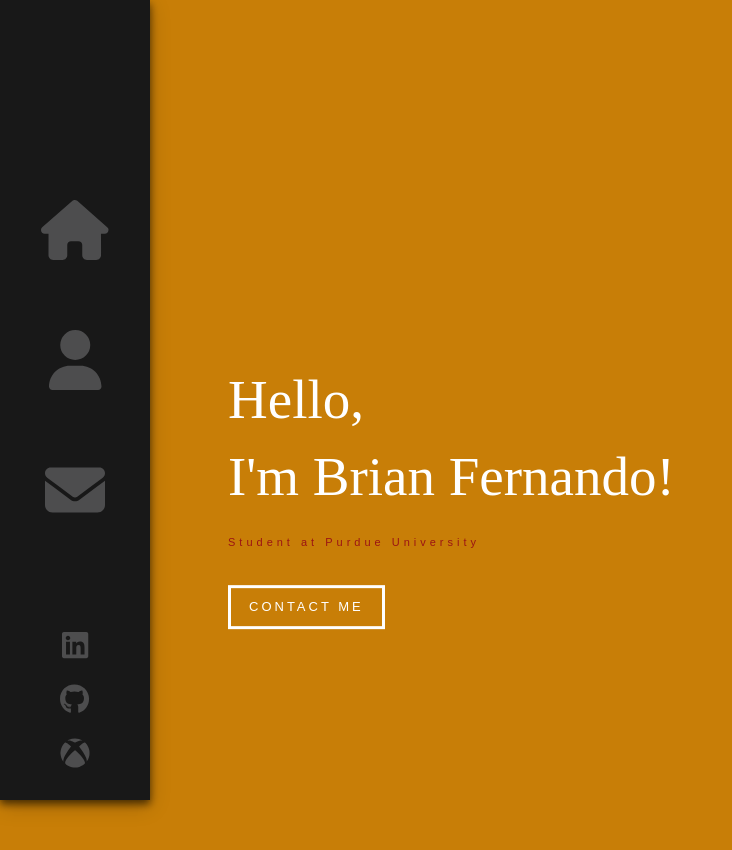
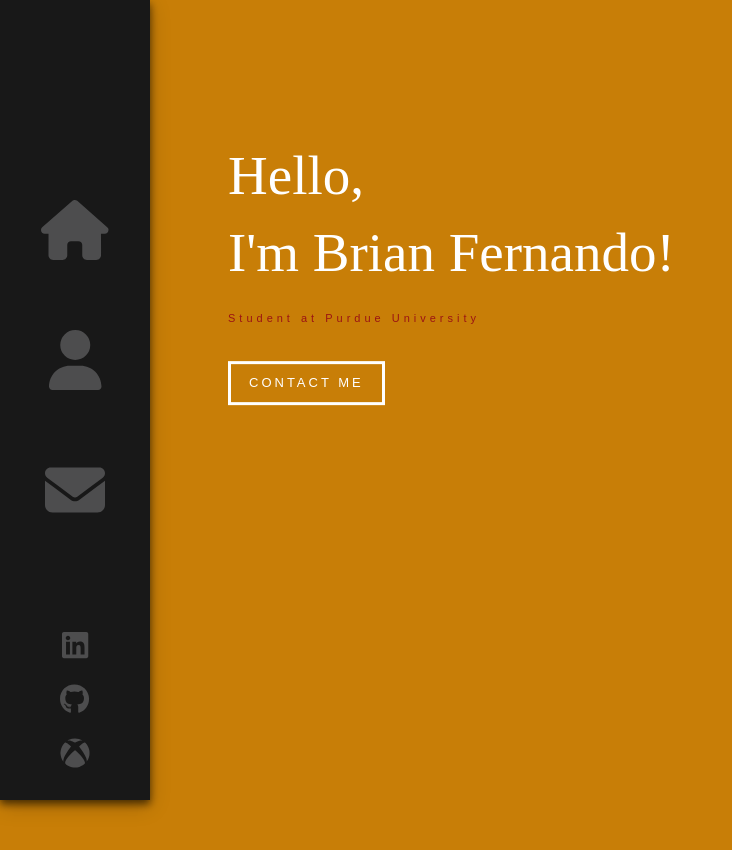
Before and after one commit to brianfdo/portfolio, a React (Create React App) app in the folder web-portfolio/: page / in a window 1280 px wide. Shown: the top 850 px of the page, without its empty margins (0-732 px from the left). Built offline with nearby package versions, Linux system fonts and the light colour scheme.

Commit message:
sticky should work

```diff
--- a/web-portfolio/package.json
+++ b/web-portfolio/package.json
@@ -19,7 +19,7 @@
     "react-loaders": "^3.0.1",
     "react-router-dom": "^6.3.0",
     "react-router-hash-link": "^2.4.3",
-    "react-scripts": "5.0.1",
+    "react-scripts": "^5.0.1",
     "sass": "^1.52.1",
     "web-vitals": "^2.1.4"
   },
--- a/web-portfolio/src/components/Home/index.scss
+++ b/web-portfolio/src/components/Home/index.scss
@@ -1,12 +1,13 @@
 .home-page {
 
     .text-zone {
-        position: absolute;
+        position: relative;
         left: 10%;
-        top: 45%;
-        transform: translateY(-50%);
+        top: 20%;
+        min-width: 10;
+        transform: translateY(-350%);
         width: 100%;
-        max-height: 80%;
+        max-height: 70%;
 
 
         h1 {
@@ -44,6 +45,12 @@
             animation: fadeIn 1s 1.8s backwards;
             white-space: nowrap;
 
+            &:hover {
+                background: #ffffff;
+                color: rgb(200, 126, 7);
+
+            }
+
         }
 }
 }
--- a/web-portfolio/src/components/Layout/Sidebar/index.scss
+++ b/web-portfolio/src/components/Layout/Sidebar/index.scss
@@ -3,9 +3,12 @@
     width: 150px;
     min-height: 100vh;
     height: 100%;
-    position: fixed;
-    top: 0px;
+    position: -webkit-sticky;
+    position: sticky;
+    top: 0;
+    left: 0;
     z-index: 3;
+    display: -webkit-box;
     box-shadow: 0 4px 8px 0 rgba(0, 0, 0, 0.6), 0 6px 20px 0 rgba(0, 0, 0, 0.19);
 
 
@@ -48,7 +51,7 @@
             }
 
             &:hover {
-                color: cyan;
+                color: #ffffff;
 
                 svg {
                     opacity: 0;
--- a/web-portfolio/src/components/Layout/index.js
+++ b/web-portfolio/src/components/Layout/index.js
@@ -2,7 +2,7 @@ import './index.scss'
 import Sidebar from './Sidebar'
 
 const Layout = () => {
-    return <><Sidebar/></>
+    return <Sidebar/>
 }
 
 export default Layout
--- a/web-portfolio/src/components/Layout/index.scss
+++ b/web-portfolio/src/components/Layout/index.scss
@@ -4,7 +4,7 @@
     height: 50%;
     min-height: 1100px;
     min-width: 10px;
-    position: relative;
+    position: relative !important;
     opacity: 0;
     top: 50%;
     left:  100px;
--- a/web-portfolio/src/index.css
+++ b/web-portfolio/src/index.css
@@ -8,7 +8,8 @@ body {
   font: 300 11px/1.4 'Helvetica Neue', 'sans-serif';
   color: rgb(255, 255, 255);
   background: rgb(200, 126, 7);
-  overflow: hidden;
+  /* overflow-x: hidden;
+  overflow-y: visible; */
   display: block;
   -webkit-font-smoothing: antialiased;
   -moz-osx-font-smoothing: grayscale;
```
Also changed, not shown: 1 other file (tests, documents, lock files or other folders).
